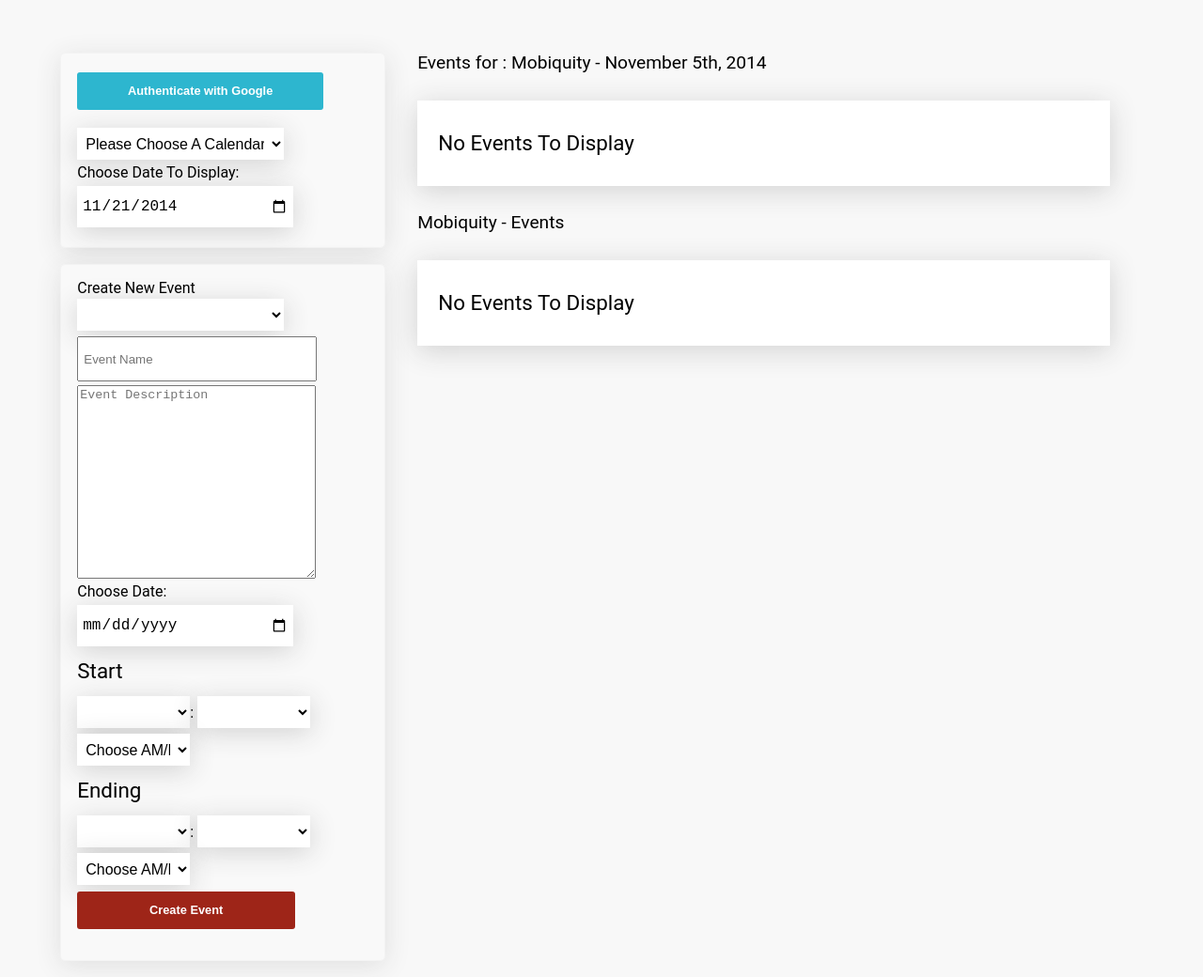
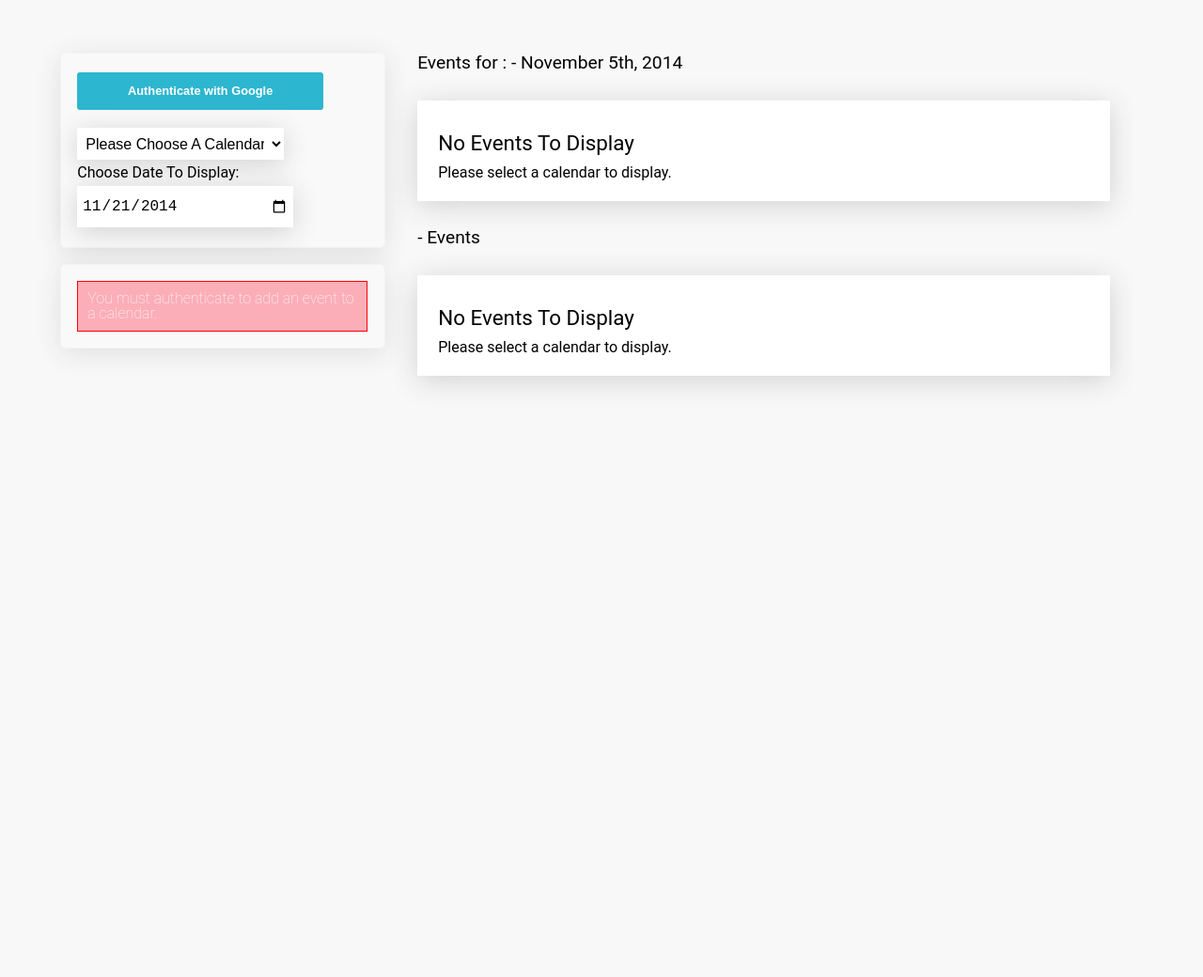
Before and after one commit to scottconrad/scottconrad.github.io, a website: page index.html in a window 1280 px wide. Shown: the whole page at 94% size. After the commit the page ends 800 px from the top, so only its background shows below. Drawn offline with nearby package versions, Linux system fonts and the light colour scheme; a web font is replaced by a local one.

Commit message:
getting rid of dummy data and tweak

```diff
--- a/css/app.css
+++ b/css/app.css
@@ -257,7 +257,7 @@
 }
 .w20 {
   width: 20%;
-  min-width: 120px;
+  min-width: 90px;
 }
 .w70 {
   width: 70%;
@@ -331,3 +331,15 @@
   display: inline-block;
   width: 100px;
 }
+div.error-light {
+  border: 1px red solid;
+  background-color: rgba(255, 0, 34, 0.3);
+  color: white;
+  font-weight: 100;
+  padding: 10px;
+}
+form.ng-submitted .error:not(.ng-valid) {
+  -webkit-box-shadow: 1px 5px 14px 0px rgba(255, 0, 34, 0.5);
+  -moz-box-shadow: 1px 5px 14px 0px rgba(255, 0, 34, 0.5);
+  box-shadow: 1px 5px 14px 0px rgba(255, 0, 34, 0.5);
+}
--- a/index.html
+++ b/index.html
@@ -32,7 +32,10 @@
 
     </div>
     <div class="section">
-      <form name="addEvent" novalidate>
+      <div class="error-light" ng-show="!authenticatedAndValid()">
+        You must authenticate to add an event to a calendar.
+      </div>
+      <form name="addEvent" novalidate ng-show="authenticatedAndValid()">
 
         <fieldset>
           <legend>
@@ -61,15 +64,15 @@
           <h2>Start</h2>
           <select name="event_start_hours" required ng-model="event.start.hour"
                   ng-class="{'error':addEvent.event_start_hours.$error}" ng-options="i for i in hours" class="w20">
-            <option value="">Choose Hour</option>
+            <option value="">--</option>
           </select>:
           <select name="event_start_minutes" required ng-class="{'error':addEvent.event_start_minutes.$error}" class="w20"
                   ng-model="event.start.minute" ng-options="i for i in minutes">
-            <option value="">Choose Minute</option>
+            <option value="">--</option>
           </select>
           <select name="event_start_meridian" ng-class="{'error':addEvent.event_start_meridian.$error}" class="w20" required
                   ng-model="event.start.meridian">
-            <option value="">Choose AM/PM</option>
+            <option value="">am/pm</option>
             <option value="1">am</option>
             <option value="2">pm</option>
           </select>
@@ -78,15 +81,15 @@
 
           <select name="event_end_hours" required ng-model="event.end.hour"
                   ng-class="{'error':addEvent.event_end_hours.$error}" ng-options="i for i in hours" class="w20">
-            <option value="">Choose Hour</option>
+            <option value="">--</option>
           </select>:
           <select name="event_end_minutes" required ng-class="{'error':addEvent.event_end_minutes.$error}"
                   ng-model="event.end.minute" ng-options="i for i in minutes" class="w20">
-            <option value="">Choose Minute</option>
+            <option value="">--</option>
           </select>
           <select name="event_end_meridian" ng-class="{'error':addEvent.event_end_meridian.$error}" required class="w20"
                   ng-model="event.end.meridian">
-            <option value="">Choose AM/PM</option>
+            <option value="">am/pm</option>
             <option value="1">am</option>
             <option value="2">pm</option>
           </select>
--- a/js/app.js
+++ b/js/app.js
@@ -61,46 +61,7 @@
   google_module.service('GoogleCalendar', function ($location, $http, GoogleAuth, $q) {
 
     var auth = GoogleAuth; //i know this isn't exactly necessary but I think its easier to follow
-    var active_calendar = {
-      "kind": "calendar#calendarListEntry",
-      "etag": "\"1416500255158000\"",
-      "id": "scott@honopu.com",
-      "summary": "Mobiquity",
-      "description": "This is the Mobiquity Demo Calendar",
-      "timeZone": "America/New_York",
-      "colorId": "17",
-      "backgroundColor": "#9a9cff",
-      "foregroundColor": "#000000",
-      "selected": true,
-      "accessRole": "owner",
-      "defaultReminders": [
-        {
-          "method": "popup",
-          "minutes": 10
-        }
-      ],
-      "notificationSettings": {
-        "notifications": [
-          {
-            "type": "eventCreation",
-            "method": "email"
-          },
-          {
-            "type": "eventChange",
-            "method": "email"
-          },
-          {
-            "type": "eventCancellation",
-            "method": "email"
-          },
-          {
-            "type": "eventResponse",
-            "method": "email"
-          }
-        ]
-      },
-      "primary": true
-    }
+    var active_calendar = null;
 
     return {
       getAuthHeaderData: function () {
@@ -133,7 +94,8 @@
           'params': {
             'timeMin': min_time,
             'timeMax': max_time,
-            'orderBy':'startTime'
+            'orderBy':'startTime',
+            'singleEvents':true
           },
           'url': 'https://www.googleapis.com/calendar/v3/calendars/' + active_calendar.toString() + '/events',
           'headers': this.getAuthHeaderData()
@@ -175,7 +137,7 @@
         active_calendar = id;
         $http({
           'method': 'GET',
-          'url': 'https://www.googleapis.com/calendar/v3/calendars/' + id.toString() + '/events?orderBy=startTime',
+          'url': 'https://www.googleapis.com/calendar/v3/calendars/' + id.toString() + '/events?orderBy=startTime&singleEvents=true',
           'headers': this.getAuthHeaderData()
         }).success(function (data) {
           //get ourselves a list we can populate a dropdown from
--- a/less/main.less
+++ b/less/main.less
@@ -148,7 +148,7 @@
 
 .w20{
   width:20%;
-  min-width:120px;
+  min-width:90px;
 }
 
 .w70{
@@ -234,4 +234,24 @@
 
 
   }
+
+
 }
+
+div.error-light {
+  border: 1px red solid;
+  background-color: rgba(255,0,34,0.3);
+  color: white;
+  font-weight: 100;
+  padding:10px;
+}
+
+form.ng-submitted{
+
+  .error:not(.ng-valid){
+    -webkit-box-shadow: 1px 5px 14px 0px rgba(255, 0, 34, 0.5);
+    -moz-box-shadow: 1px 5px 14px 0px rgba(255, 0, 34, 0.5);
+    box-shadow: 1px 5px 14px 0px rgba(255, 0, 34, 0.5);
+  }
+
+}
```
